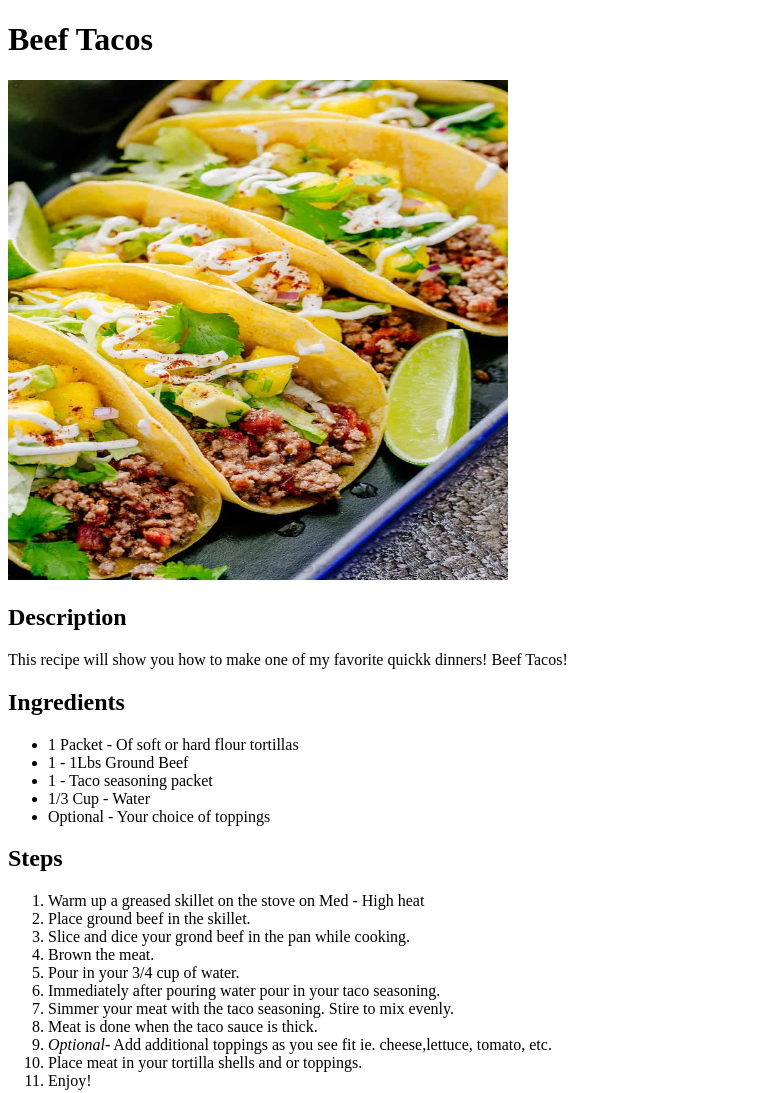
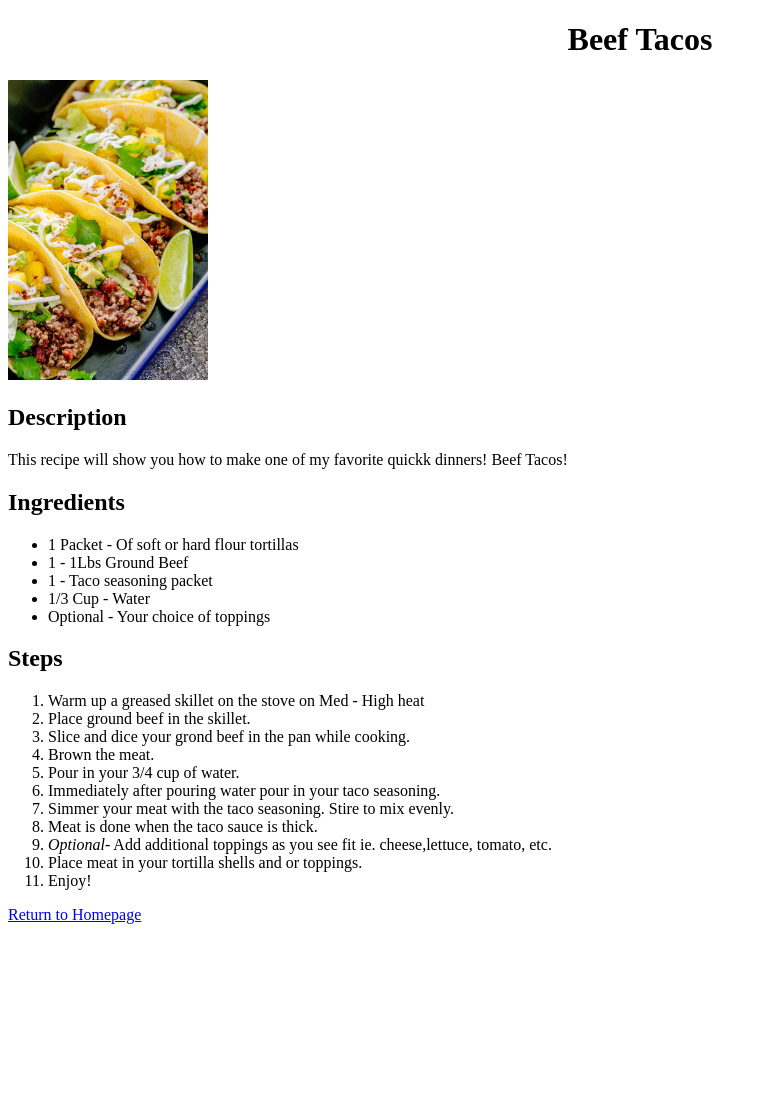
Before and after one commit to jelanimccoy/odin-recipes, a plain HTML site: page recipes/tacos.html in a window 1280 px wide. Shown: the top 1093 px of the page, without its empty margins (0-767 px from the left). After the commit the page ends 932 px from the top, so only its background shows below. Drawn offline with Linux system fonts and the light colour scheme.

Commit message:
Fixes image sizing on all recipe pages

```diff
--- a/style.css
+++ b/style.css
@@ -1,4 +1,8 @@
 img {
-    width: 500px;
-    height: 500px;
+    width: auto;
+    height: 300px;
 }
+
+h1 {
+    text-align: center;
+}
```
